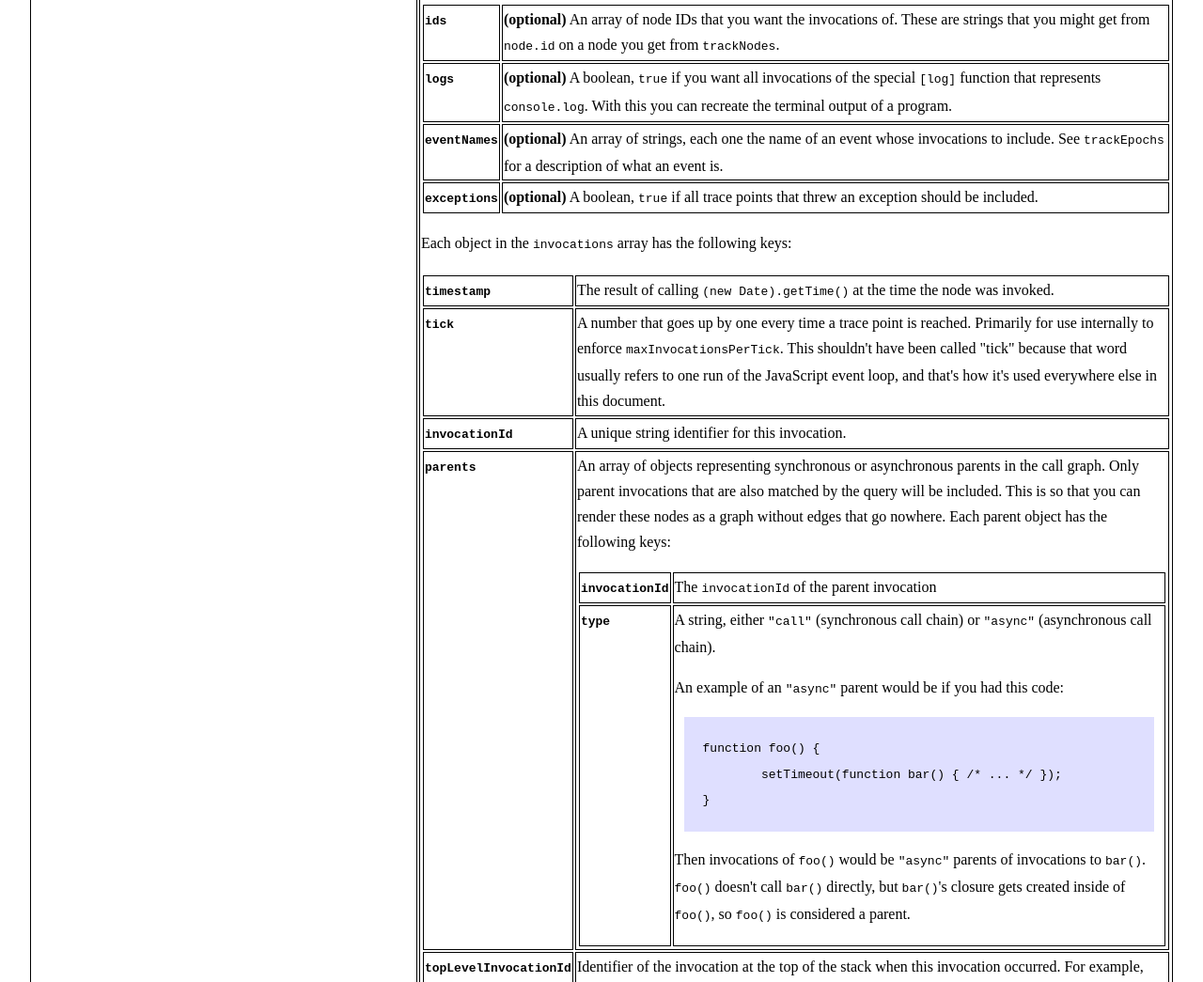
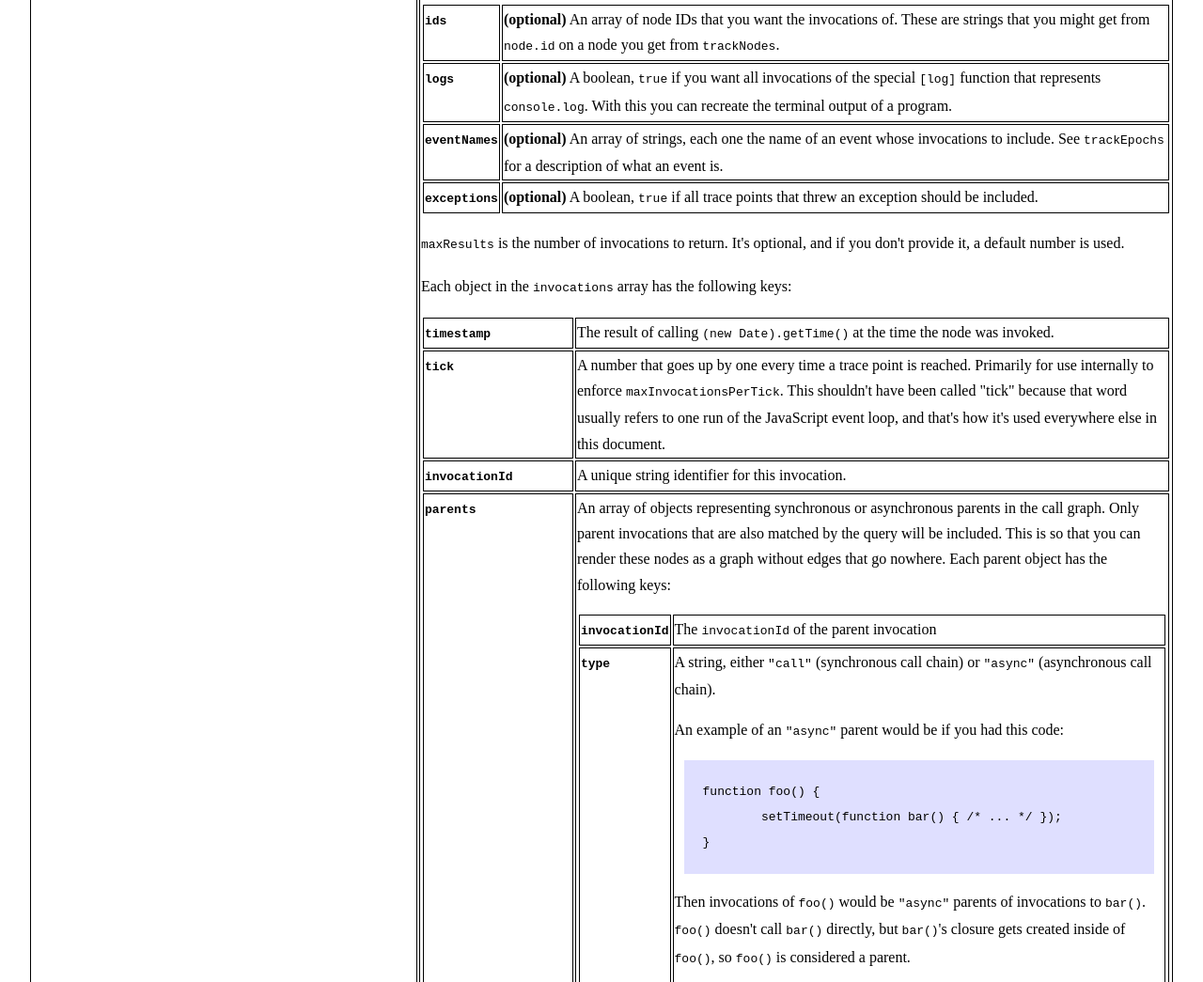
Before and after one commit to adobe-research/fondue, a plain HTML site: page index.html in a window 1280 px wide. Shown: the part 3915-4960 px from the top of the page at 94% size. Drawn offline with Linux system fonts and the light colour scheme.

Commit message:
oops, forgot maxResults

```diff
--- a/index.html
+++ b/index.html
@@ -276,6 +276,8 @@ var hits5 = __tracer.hitCountDeltas(hitsHandle); // {}
 				</tr>
 			</table>
 
+			<p><tt>maxResults</tt> is the number of invocations to return. It's optional, and if you don't provide it, a default number is used.
+
 			<p>Each object in the <tt>invocations</tt> array has the following keys:
 
 			<table class="outlined">
```
